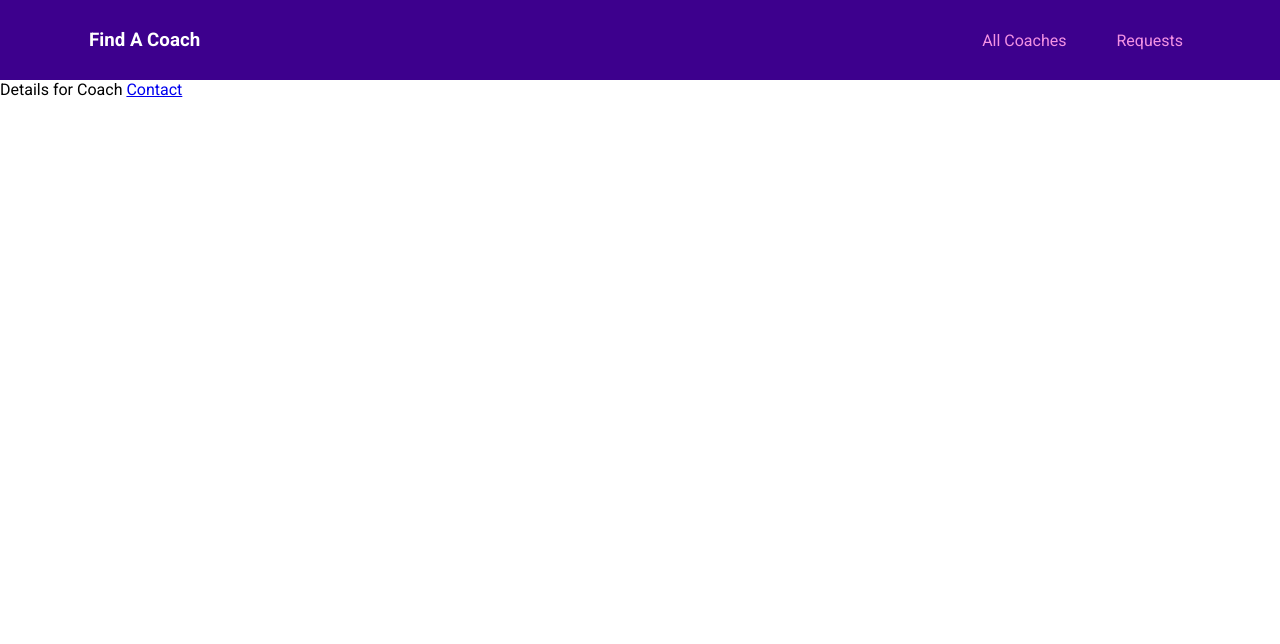
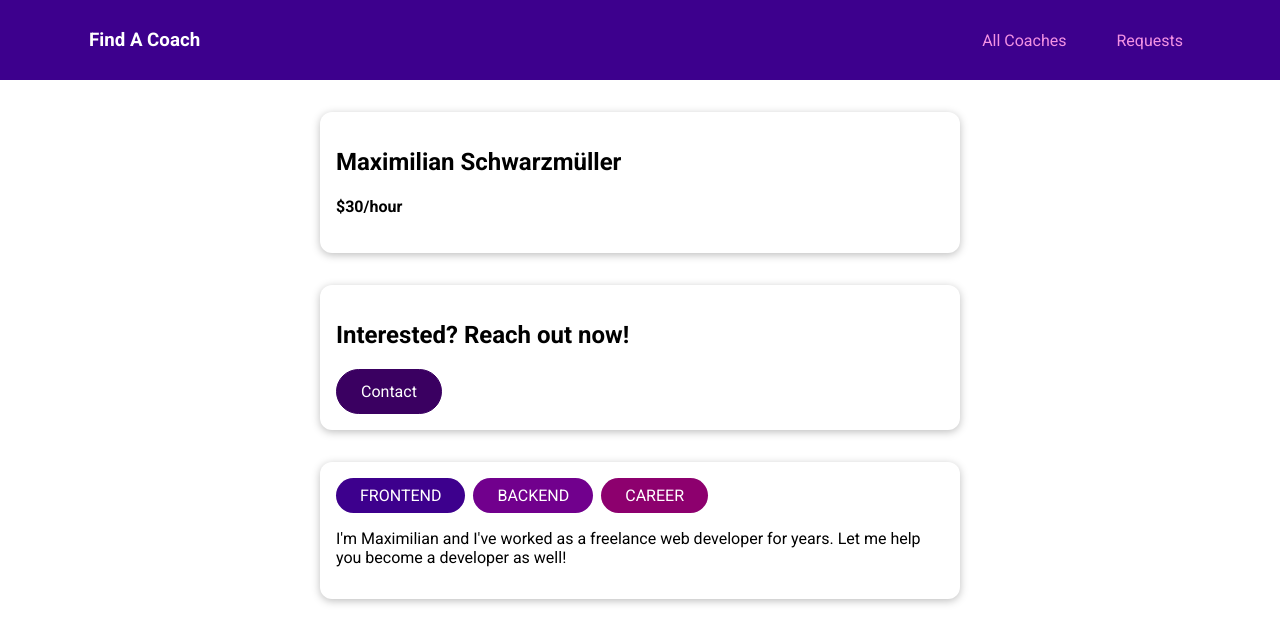
Before and after one commit to Benneee/relearning-vue, a Vue app in the folder coach-finder/: page /coaches/c1 in a window 1280 px wide. Shown: the top 644 px of the page. Built offline with nearby package versions, Linux system fonts and the light colour scheme.

Commit message:
Feat: coach details page

```diff
--- a/coach-finder/src/pages/coaches/CoachDetails.vue
+++ b/coach-finder/src/pages/coaches/CoachDetails.vue
@@ -1,14 +1,91 @@
 <template>
   <section>
-    Details for Coach
-    <router-view></router-view>
-    <router-link to="/coaches/c1/contact">Contact</router-link>
+    <div>
+      <base-card>
+        <h2>{{ fullName }}</h2>
+        <h4>${{ rate }}/hour</h4>
+      </base-card>
+    </div>
+
+    <div>
+      <base-card>
+        <header>
+          <h2>Interested? Reach out now!</h2>
+          <base-button link :to="contactLink">Contact</base-button>
+        </header>
+        <router-view></router-view>
+      </base-card>
+    </div>
+
+    <div>
+      <base-card>
+        <base-badge
+          v-for="area in areas"
+          :key="area"
+          :title="area"
+          :type="area"
+        >
+        </base-badge>
+        <p>{{ description }}</p>
+      </base-card>
+    </div>
   </section>
 </template>
 
 <script>
+import { mapGetters } from 'vuex';
+
 export default {
   name: 'CoachDetails',
+
+  props: {
+    id: {
+      type: [String, Number],
+      required: true,
+    },
+  },
+
+  data() {
+    return {
+      selectedCoach: null,
+    };
+  },
+
+  computed: {
+    ...mapGetters('coaches', ['coaches']),
+
+    fullName() {
+      return `${this.selectedCoach.firstName} ${this.selectedCoach.lastName}`;
+    },
+
+    contactLink() {
+      return `${this.$route.path}/contact`;
+    },
+
+    areas() {
+      return this.selectedCoach.areas;
+    },
+
+    rate() {
+      return this.selectedCoach.hourlyRate;
+    },
+
+    description() {
+      return this.selectedCoach.description;
+    },
+  },
+
+  created() {
+    this.getSelectedCoach();
+  },
+
+  methods: {
+    getSelectedCoach() {
+      if (this.coaches.length > 0) {
+        this.selectedCoach = this.coaches.find((coach) => coach.id === this.id);
+      }
+    },
+  },
 };
 </script>
 
--- a/coach-finder/src/router.js
+++ b/coach-finder/src/router.js
@@ -15,6 +15,7 @@
     {
       path: '/coaches/:id',
       component: CoachDetails,
+      props: true,
       children: [
         { path: 'contact', component: ContactCoach }, // coaches/<coach-id>/contact
       ],
```
